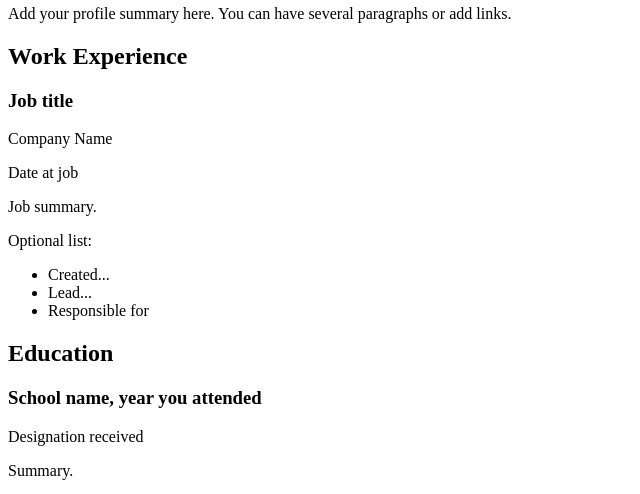
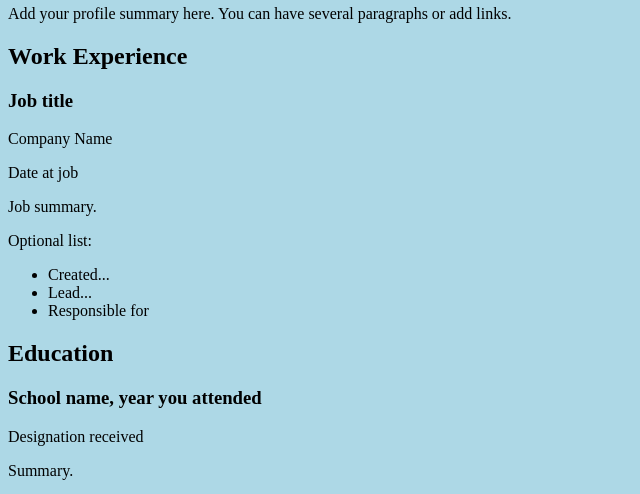
Before and after one commit to thais16/thais16.github.io, a plain HTML site: page index.html in a window 1280 px wide. Shown: the part 148-642 px from the top of the page, without its empty margins (0-640 px from the left). Drawn offline with Linux system fonts and the light colour scheme.

Commit message:
making sure css is linked

```diff
--- /dev/null
+++ b/css/styles.css
@@ -0,0 +1,3 @@
+body {
+  background-color: lightblue;
+}
--- a/index.html
+++ b/index.html
@@ -2,6 +2,7 @@
 <html>
 <head>
   <title>Thais Santos | Resume</title>
+  <link rel="stylesheet" href="css/styles.css">
 </head>
 <body>
   <!-- // Intro -->
```
Also changed, not shown: 1 other file.
